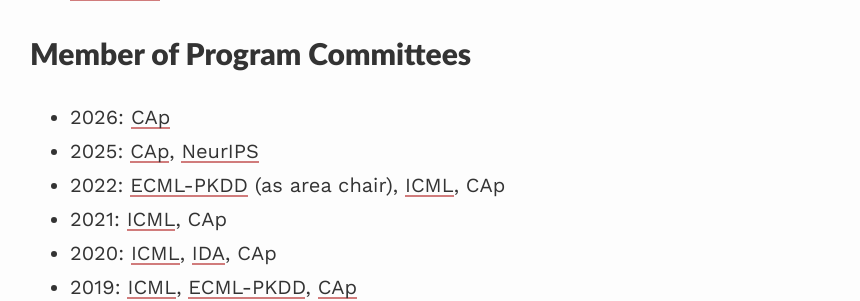
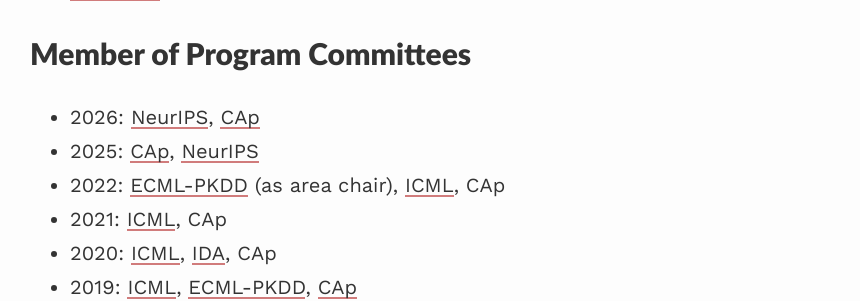
Before and after one commit to emorvant/emorvant.github.io, a Jekyll site: the page built from index.md, in a window 1280 px wide and 900 px high, scrolled down 6400 px. Shown: the part 155-456 px from the top of the window, without its empty margins (210-1070 px from the left). Built offline with Jekyll 4.4.1, drawn with Linux system fonts in a browser that asks for light colours.

Commit message:
Add reviewer - NeurIPS

```diff
--- a/index.md
+++ b/index.md
@@ -132,7 +132,7 @@
 
 # Member of Program Committees
 
-- 2026: [CAp](https://caprfiap2026.sciencesconf.org)
+- 2026: [NeurIPS](https://neurips.cc/Conferences/2026), [CAp](https://caprfiap2026.sciencesconf.org)
 - 2025: [CAp](https://pfia2025.u-bourgogne.fr/conferences/cap/), [NeurIPS](https://neurips.cc/Conferences/2025)
 - 2022: [ECML\-PKDD](https://2022.ecmlpkdd.org/) (as area chair), [ICML](https://icml.cc/Conferences/2022), CAp
 - 2021: [ICML](https://icml.cc/Conferences/2021), CAp
```
